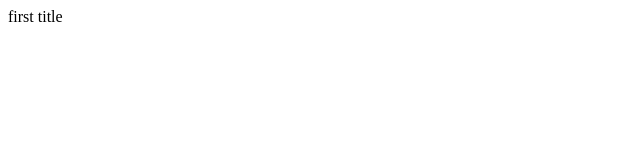
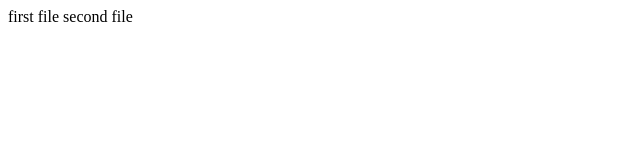
Before and after one commit to LD0315/git_test, a plain HTML site: page index.html in a window 1280 px wide. Shown: the full height of the page, 0-640 px from the left. Drawn offline with Linux system fonts and the light colour scheme.

Commit message:
create first file

```diff
--- a/index.html
+++ b/index.html
@@ -8,6 +8,7 @@
 
 </head>
 <body>
-    first title
+    first file
+    second file
 </body>
 </html>
```
